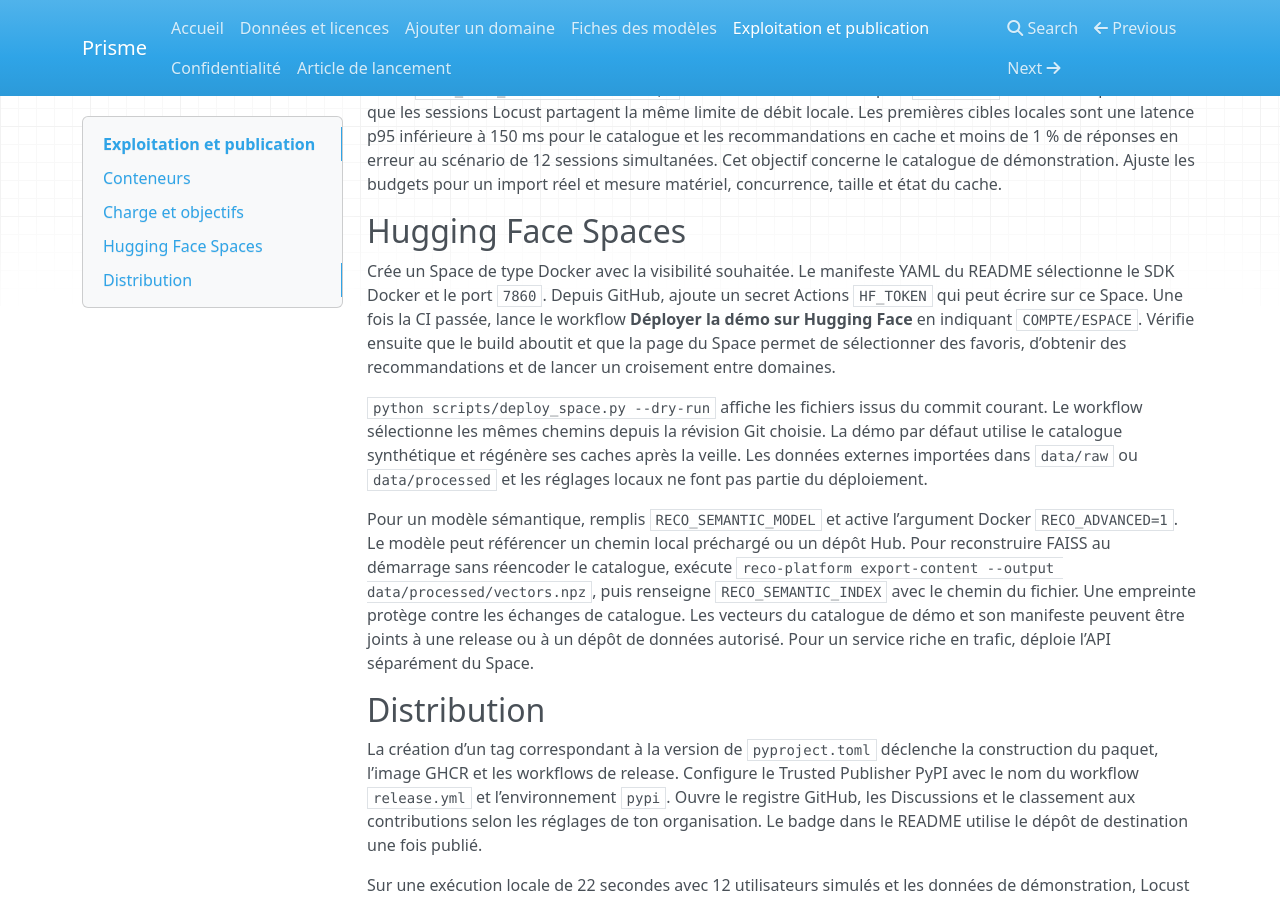
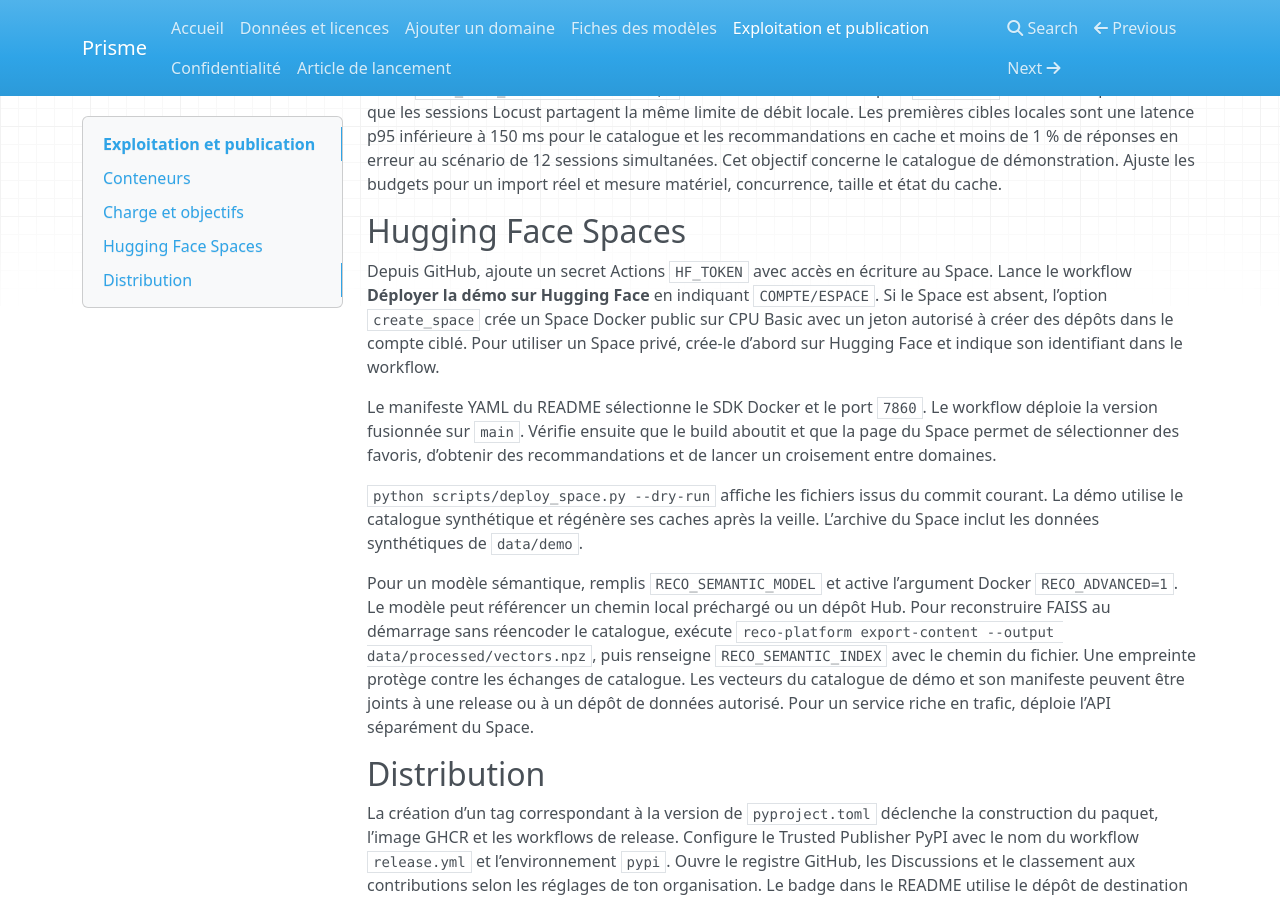
Before and after one commit to Joann002/Prisme, an MkDocs documentation site: the page built from docs/exploitation.md, in a window 1280 px wide and 900 px high, scrolled down 687 px. Built offline with MkDocs 1.6.1, drawn with Linux system fonts in a browser that asks for light colours; nearby versions of some CDN libraries.

Commit message:
Documenter la création du Space depuis GitHub Actions

```diff
--- a/docs/exploitation.md
+++ b/docs/exploitation.md
@@ -24,9 +24,11 @@ Lance `RECO_RATE_LIMIT=10000 make api` dans un terminal de test, puis `make load
 
 ## Hugging Face Spaces
 
-Crée un Space de type Docker avec la visibilité souhaitée. Le manifeste YAML du README sélectionne le SDK Docker et le port `7860`. Depuis GitHub, ajoute un secret Actions `HF_TOKEN` qui peut écrire sur ce Space. Une fois la CI passée, lance le workflow **Déployer la démo sur Hugging Face** en indiquant `COMPTE/ESPACE`. Vérifie ensuite que le build aboutit et que la page du Space permet de sélectionner des favoris, d’obtenir des recommandations et de lancer un croisement entre domaines.
+Depuis GitHub, ajoute un secret Actions `HF_TOKEN` avec accès en écriture au Space. Lance le workflow **Déployer la démo sur Hugging Face** en indiquant `COMPTE/ESPACE`. Si le Space est absent, l’option `create_space` crée un Space Docker public sur CPU Basic avec un jeton autorisé à créer des dépôts dans le compte ciblé. Pour utiliser un Space privé, crée-le d’abord sur Hugging Face et indique son identifiant dans le workflow.
 
-`python scripts/deploy_space.py --dry-run` affiche les fichiers issus du commit courant. Le workflow sélectionne les mêmes chemins depuis la révision Git choisie. La démo par défaut utilise le catalogue synthétique et régénère ses caches après la veille. Les données externes importées dans `data/raw` ou `data/processed` et les réglages locaux ne font pas partie du déploiement.
+Le manifeste YAML du README sélectionne le SDK Docker et le port `7860`. Le workflow déploie la version fusionnée sur `main`. Vérifie ensuite que le build aboutit et que la page du Space permet de sélectionner des favoris, d’obtenir des recommandations et de lancer un croisement entre domaines.
+
+`python scripts/deploy_space.py --dry-run` affiche les fichiers issus du commit courant. La démo utilise le catalogue synthétique et régénère ses caches après la veille. L’archive du Space inclut les données synthétiques de `data/demo`.
 
 Pour un modèle sémantique, remplis `RECO_SEMANTIC_MODEL` et active l’argument Docker `RECO_ADVANCED=1`. Le modèle peut référencer un chemin local préchargé ou un dépôt Hub. Pour reconstruire FAISS au démarrage sans réencoder le catalogue, exécute `reco-platform export-content --output data/processed/vectors.npz`, puis renseigne `RECO_SEMANTIC_INDEX` avec le chemin du fichier. Une empreinte protège contre les échanges de catalogue. Les vecteurs du catalogue de démo et son manifeste peuvent être joints à une release ou à un dépôt de données autorisé. Pour un service riche en trafic, déploie l’API séparément du Space.
 
```
